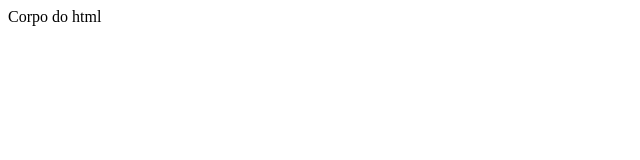
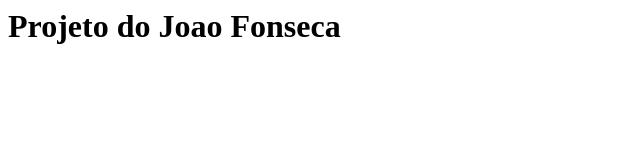
Before and after one commit to luispaulotesting/cursogit, a plain HTML site: page index.html in a window 1280 px wide. Shown: the whole page, without its empty margins (0-640 px from the left). Drawn offline with Linux system fonts and the light colour scheme.

Commit message:
titulo da pagina h1

```diff
--- a/index.html
+++ b/index.html
@@ -1,7 +1,7 @@
 <html>
     <head></head>
     <body>
-        Corpo do html
+        <h1>Projeto do Joao Fonseca</h1>
 
     </body>
 
```
